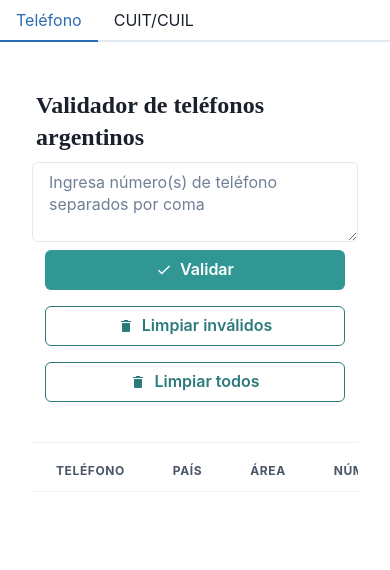
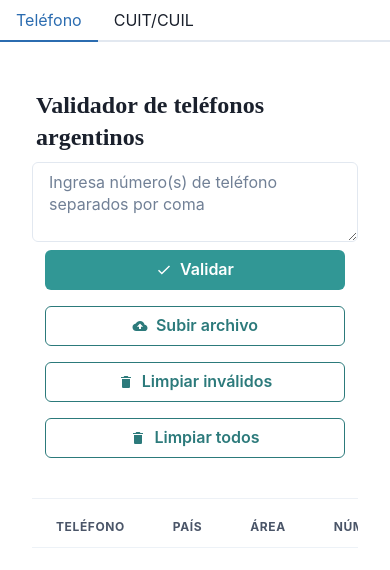
Before and after one commit to takihama/robot-validator, a React (Vite) app: page / in a window 390 px wide. Shown: the top 570 px of the page. Built offline with nearby package versions, Linux system fonts and the light colour scheme.

Commit message:
allow upload csv file for phones

```diff
--- a/src/components/PhoneNumberValidator.jsx
+++ b/src/components/PhoneNumberValidator.jsx
@@ -18,10 +18,17 @@ import {
   Tr,
 } from "@chakra-ui/table";
 import { FormControl } from "@chakra-ui/form-control";
+import { csvFileToArray } from "../utils/csvFileToArray";
+import InputFile from "./atomic/InputFile";
 
 const PhoneNumberValidator = () => {
   const [phoneNumbers, setPhoneNumbers] = useState([]);
   const [phoneDetailsList, setPhoneDetailsList] = useState([]);
+
+  const handlePhoneFileChange = async (event) => {
+    const phones = await csvFileToArray(event.target.files[0]);
+    validatePhoneNumbers(phones);
+  };
 
   const handlePhoneChange = (event) => {
     // Assuming phone numbers are separated by comma
@@ -46,11 +53,10 @@ const PhoneNumberValidator = () => {
     setPhoneDetailsList(phoneDetailsList.filter((p) => p.status === "VALID"));
   };
 
-  const validatePhoneNumbers = () => {
+  const validatePhoneNumbers = (phones) => {
     const updatedPhoneDetailsList = [];
 
-    phoneNumbers.forEach((number) => {
-      number = number.replace(/\s/g, "")
+    (phones || phoneNumbers).forEach((number) => {
       if (isPhoneNumberValid(number)) {
         const phoneInfo = splitPhoneNumber(number);
         const areaInfo = getAreaCodeDetails(phoneInfo.areaCode);
@@ -82,11 +88,13 @@ const PhoneNumberValidator = () => {
         </Heading>
         <FormControl>
           <Stack>
-            <Textarea
-              placeholder="Ingresa número(s) de teléfono separados por coma"
-              value={phoneNumbers}
-              onChange={handlePhoneChange}
-            />
+            <Stack>
+              <Textarea
+                placeholder="Ingresa número(s) de teléfono separados por coma"
+                value={phoneNumbers}
+                onChange={handlePhoneChange}
+              />
+            </Stack>
             <Stack
               direction="row"
               spacing={4}
@@ -96,13 +104,13 @@ const PhoneNumberValidator = () => {
             >
               <Button
                 minW="300px"
-                type="submit"
                 colorScheme="teal"
                 leftIcon={<IoMdCheckmark />}
                 onClick={handlePhoneSubmit}
               >
                 Validar
               </Button>
+              <InputFile handleInputFile={handlePhoneFileChange} />
               <Button
                 minW="300px"
                 colorScheme="teal"
--- /dev/null
+++ b/src/components/atomic/InputFile.jsx
@@ -0,0 +1,39 @@
+import { Button, Input } from "@chakra-ui/react";
+import { useRef } from "react";
+import { IoMdCloudUpload } from "react-icons/io";
+import PropTypes from "prop-types";
+
+const InputFile = ({ handleInputFile }) => {
+  const ref = useRef();
+  const handleClick = () => {
+    ref.current.value = null;
+    ref.current.click();
+  };
+
+  return (
+    <>
+      <Button
+        colorScheme="teal"
+        minW="300px"
+        onClick={handleClick}
+        variant="outline"
+        leftIcon={<IoMdCloudUpload />}
+      >
+        Subir archivo
+      </Button>
+      <Input
+        ref={ref}
+        type="file"
+        accept=".csv"
+        hidden
+        onChange={handleInputFile}
+      />
+    </>
+  );
+};
+
+InputFile.propTypes = {
+  handleInputFile: PropTypes.func.isRequired,
+};
+
+export default InputFile;
--- /dev/null
+++ b/src/utils/csvFileToArray.js
@@ -0,0 +1,41 @@
+export const csvFileToArray = (file) => {
+    return new Promise((resolve, reject) => {
+        const fileReader = new FileReader();
+        if (!file) {
+            reject(new Error("A file should be passed"));
+        }
+
+        fileReader.onload = function (event) {
+            const fileAsText = event.target.result;
+            resolve(fileAsText.split("\n"));
+        };
+
+        fileReader.readAsText(file);
+    });
+};
+
+export const csvFileWithHeadersToArray = (file) => {
+    return new Promise((resolve, reject) => {
+        const fileReader = new FileReader();
+        if (!file) {
+            reject(new Error("A file should be passed"));
+        }
+
+        fileReader.onload = function (event) {
+            const fileAsText = event.target.result;
+            const headerIdx = fileAsText.indexOf("\n");
+            const csvHeader = fileAsText.slice(0, headerIdx).split(",");
+            const csvRows = fileAsText.slice(headerIdx + 1).split("\n");
+            const dataArray = csvRows.map((r) => {
+                const cells = r.split(",");
+                return csvHeader.reduce((acc, curr, index) => {
+                    acc[curr] = cells[index];
+                    return acc;
+                }, {});
+            });
+            resolve(dataArray);
+        };
+
+        fileReader.readAsText(file);
+    });
+};
```
Also changed, not shown: 1 other file (tests, documents, lock files or other folders).
